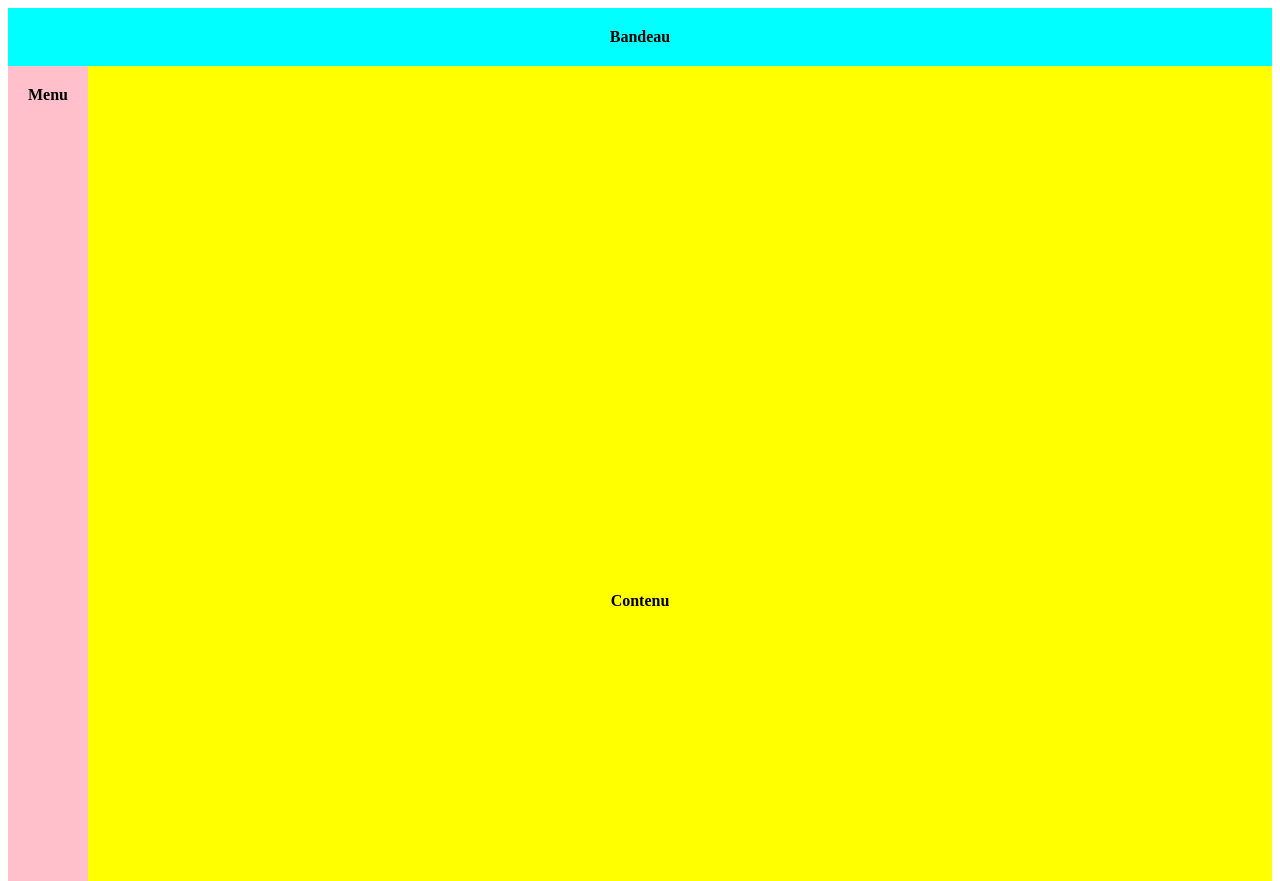
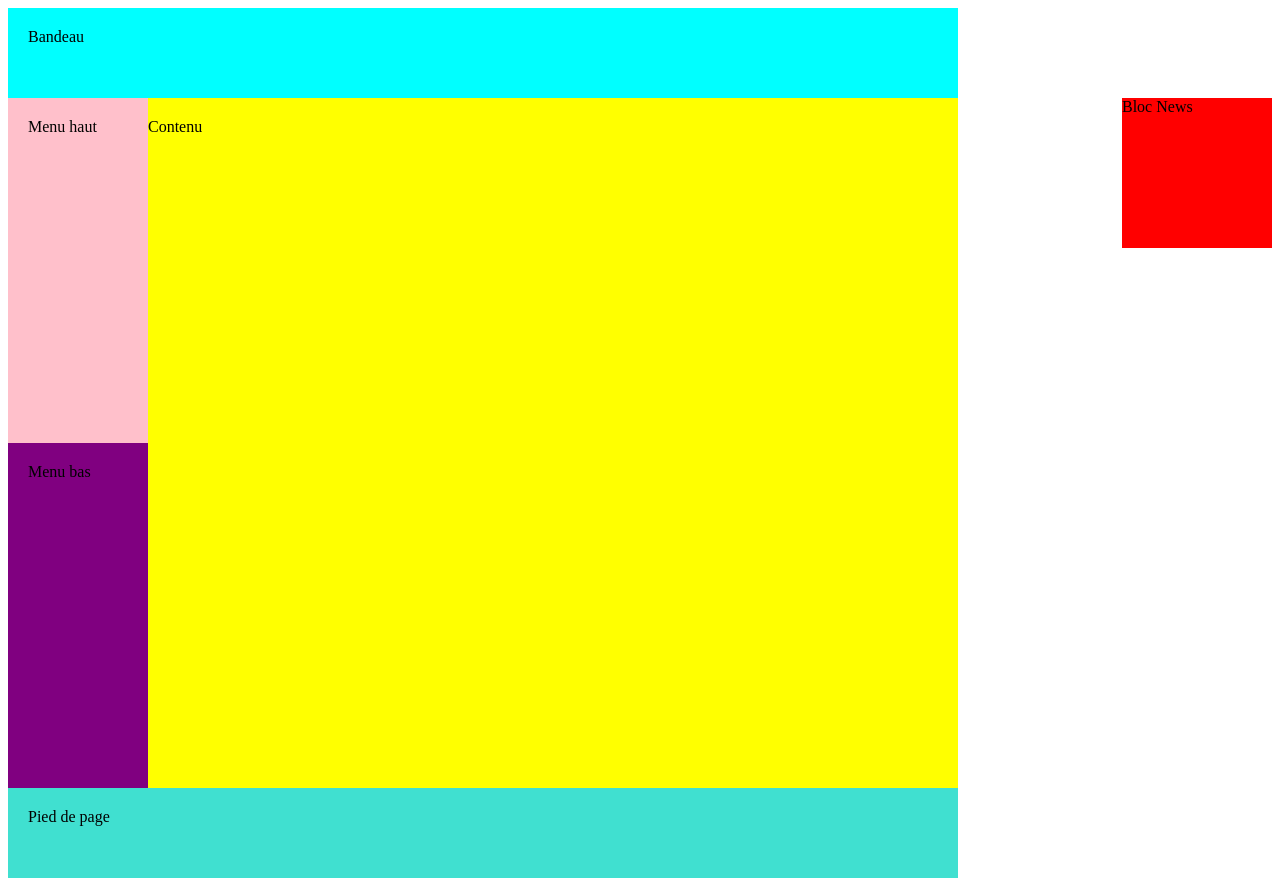
Before and after one commit to Simon-Briaux/TPHTML, a plain HTML site: page exoCss_1.html in a window 1280 px wide. Shown: the top 881 px of the page. Drawn offline with Linux system fonts and the light colour scheme.

Commit message:
fin exo css

```diff
--- a/exoCss_1.css
+++ b/exoCss_1.css
@@ -1,34 +1,51 @@
 .bleu {
-    text-align: center;
-    font-weight: bold;
+    width:910px;
+	height:50px;
     background-color:  cyan;
     border: 20px solid cyan;
     margin: 0px;
 }
 
 .turquoise {
-    text-align: center;
-    font-weight: bold;
+    width:910px;
+	height:50px;
     background-color:  turquoise;
     border: 20px solid turquoise;
     margin: 0px;
 }
 
 .jaune {
-    padding: 40%;
-    text-align: center;
-    font-weight: bold;
+    width:910px;
+	height: 650px;
     background-color:  yellow;
     border: 20px solid yellow;
     margin: 0px;
 }
 
 .rose {
-    padding-bottom: 80%;
-    text-align: center;
-    float: left;
-    font-weight: bold;
+    width:100px;
+	height:305px;
     background-color:  pink;
     border: 20px solid pink;
     margin: 0px;
 }
+
+.violet {
+    width:100px;
+	height:305px;
+    background-color:  purple;
+    border: 20px solid purple;
+    margin: 0px;
+}
+
+.menu {
+    float: left;
+}
+
+.rouge {
+	float:right;
+	width:150px;
+	height:150px;
+    background-color: red;
+    margin: 0px;
+}
--- a/exoCss_1.html
+++ b/exoCss_1.html
@@ -10,9 +10,12 @@
 <body>
     <span>
         <p class="bleu">Bandeau</p>
-        <p class="rose">Menu</p>
+        <p class="rouge">Bloc News</p>
+    <div class="menu">
+        <p class="rose">Menu haut</p>
+        <p class="violet">Menu bas</p>
+    </div>
         <p class="jaune">Contenu</p>
-
         <p class="turquoise">Pied de page</p>
     </span>
 </body>
```
